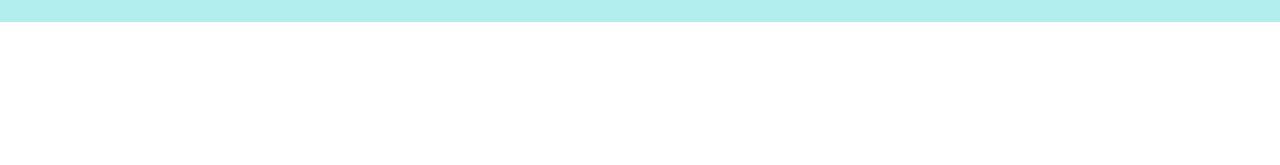
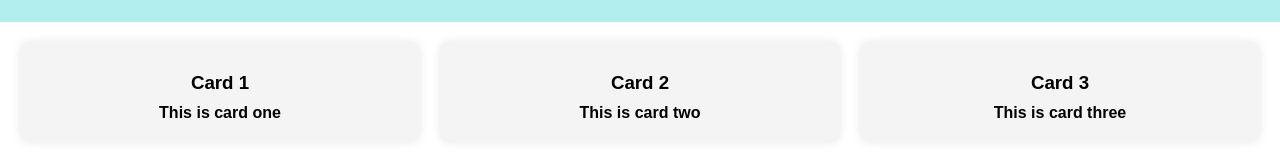
Before and after one commit to devshopmentor/colab-test-project, a plain HTML site: page index.html in a window 1280 px wide. Shown: the part 46-211 px from the top of the page. Drawn offline with Linux system fonts and the light colour scheme.

Commit message:
Add there card layout

```diff
--- a/index.html
+++ b/index.html
@@ -16,5 +16,21 @@
             <a href="#">Contact</a>
             </ul>
      </nav>
+
+     <div class="card-container">
+     <div class="card">
+    <h3>Card 1</h3>
+    <p>This is card one</p>
+  </div>
+
+  <div class="card">
+    <h3>Card 2</h3>
+    <p>This is card two</p>
+  </div>
+
+  <div class="card">
+    <h3>Card 3</h3>
+    <p>This is card three</p>
+  </div>
 </body>
 </html>
--- a/style.css
+++ b/style.css
@@ -27,3 +27,26 @@ ul a:hover{
     padding: 10px;
     text-decoration: underline;
 }
+
+.card-container{
+    display: flex;
+    gap: 20px;
+    padding: 20px;
+}
+
+.card{
+    background: #f4f4f4;
+    padding: 20px;
+    flex: 1;
+    align-items: center;
+    text-align: center;
+    border-radius: 10px;
+    box-shadow: 0 0 10px rgba(0,0,0,0.1);
+}
+h3 {
+    margin: 10px;
+    font-size: 16px 0 0 10px;
+}
+p{
+    font-weight: bold;
+}
```
